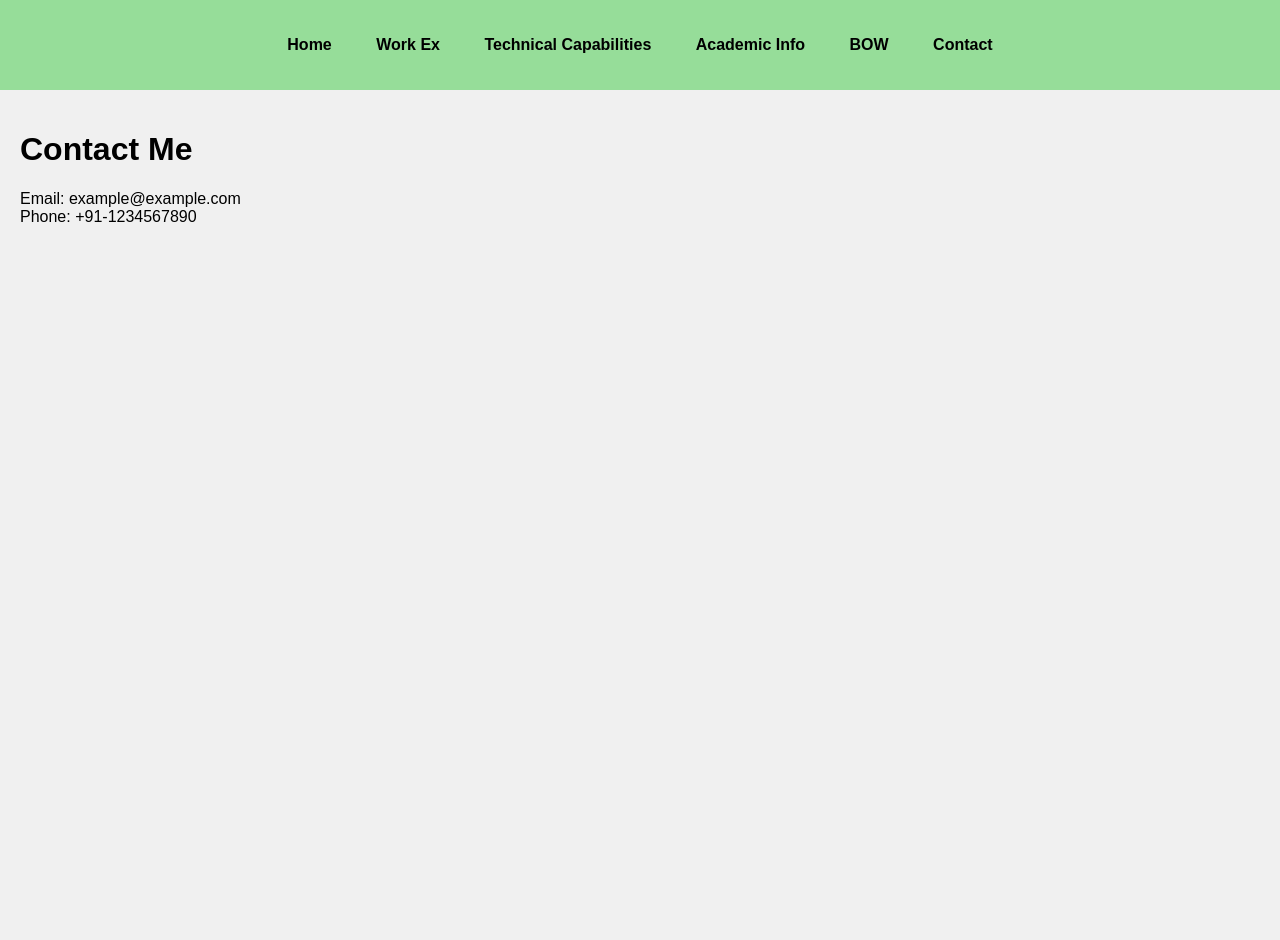
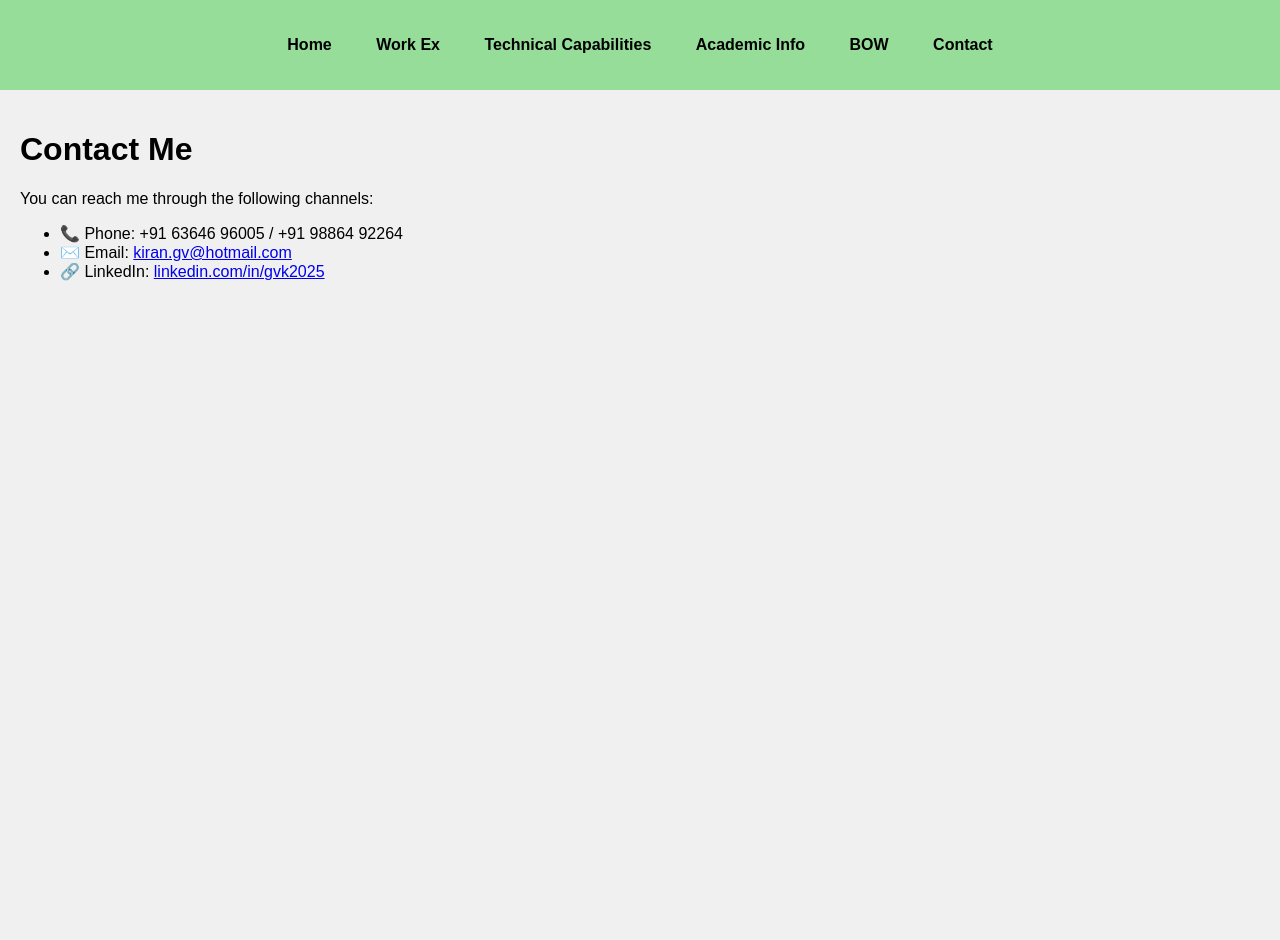
Before and after one commit to IIMBKiranGV/IIMBKiranGV.github.io, a Jekyll site: the page built from contact.md, in a window 1280 px wide. Built offline with Jekyll 4.4.1, drawn with Linux system fonts in a browser that asks for light colours.

Commit message:
Update contact.md

```diff
--- a/contact.md
+++ b/contact.md
@@ -6,5 +6,8 @@ permalink: /contact.html
 
 # Contact Me
 
-Email: example@example.com
-Phone: +91-1234567890
+You can reach me through the following channels:
+
+- 📞 Phone: +91 63646 96005 / +91 98864 92264
+- ✉️ Email: [kiran.gv@hotmail.com](mailto:kiran.gv@hotmail.com)
+- 🔗 LinkedIn: [linkedin.com/in/gvk2025](https://www.linkedin.com/in/gvk2025/)
```
